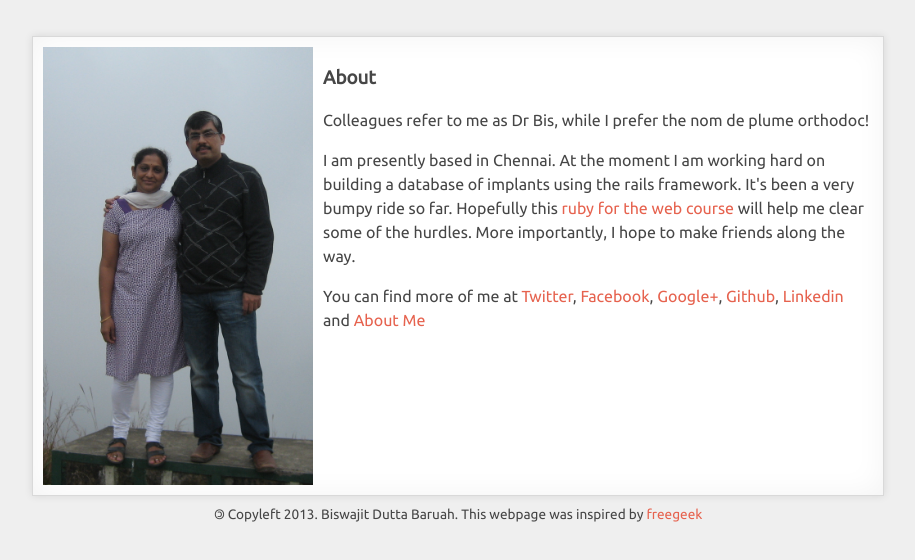
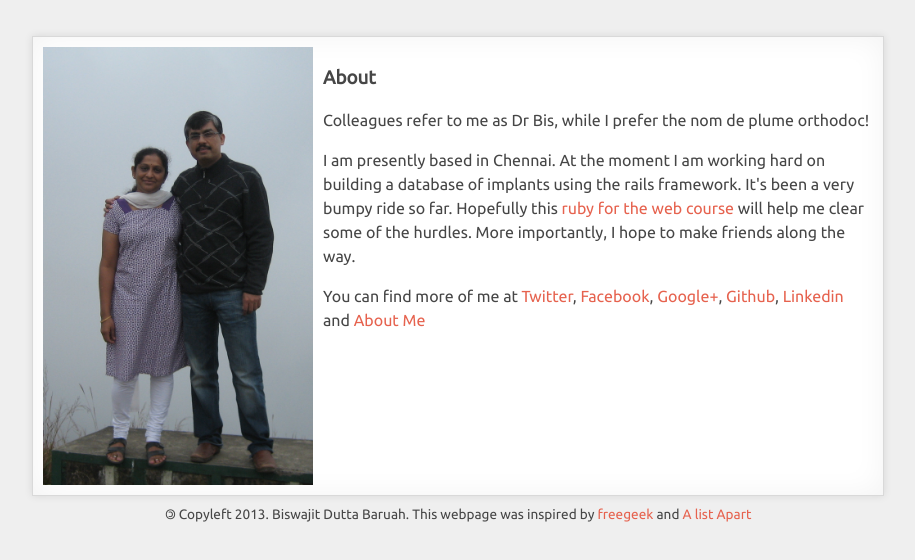
Before and after one commit to orthodoc/orthodoc.github.com, a plain HTML site: page index.html in a window 1280 px wide. Shown: the part 66-626 px from the top of the page, without its empty margins (182-1097 px from the left). Drawn offline with Linux system fonts and the light colour scheme; a web font is replaced by a local one.

Commit message:
added alistapart

```diff
--- a/index.html
+++ b/index.html
@@ -23,7 +23,7 @@
     </section>
     <footer>
       <p>
-        <span class="copyleft">&copy;</span> Copyleft 2013. Biswajit Dutta Baruah. This webpage was inspired by <a href="http://freegeek.in">freegeek</a>
+      <span class="copyleft">&copy;</span> Copyleft 2013. Biswajit Dutta Baruah. This webpage was inspired by <a href="http://freegeek.in">freegeek</a> and <a href="http://alistapart.com">A list Apart</a>
       </p>
     </footer>
   </body>
```
